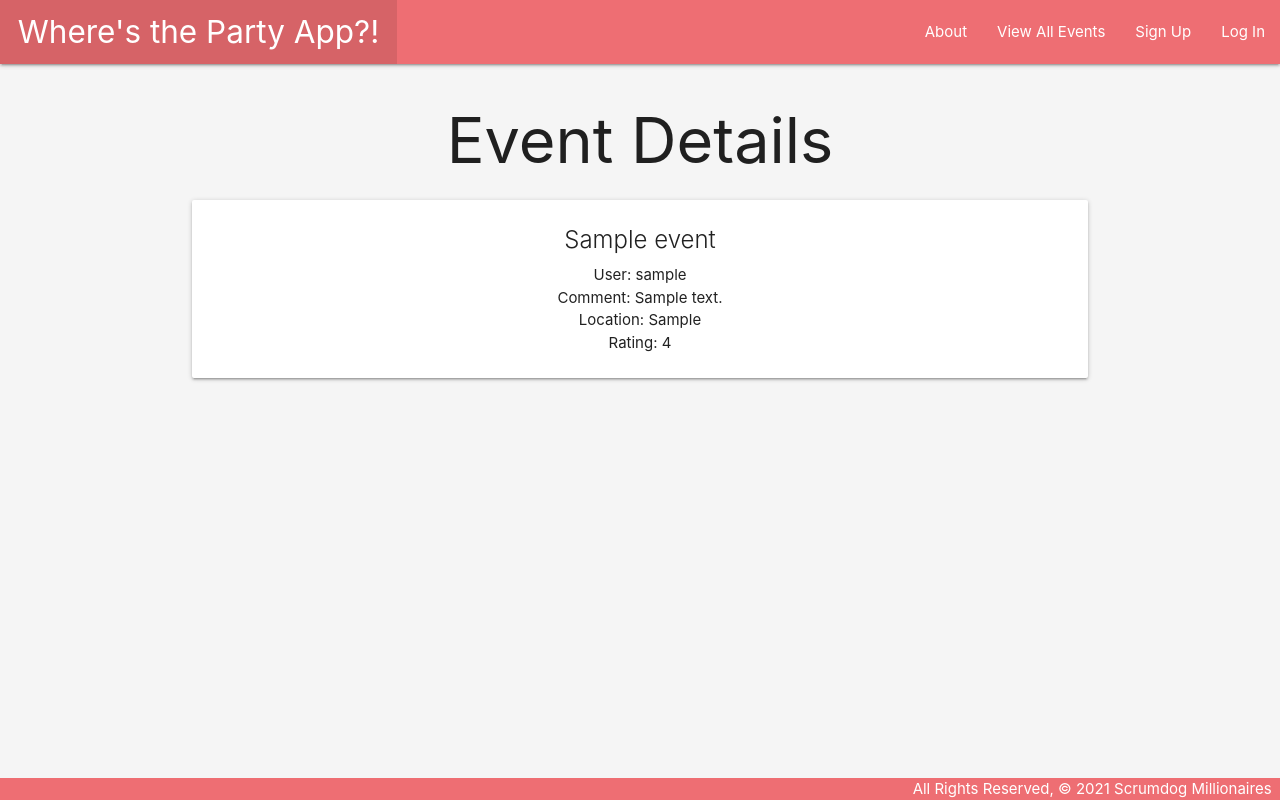
After one commit to countchrisdo/wheresthepartyapp, a Django app: page /events/1/ in a window 1280 px wide. The commit adds this page. Run offline with Django 3.2, Linux system fonts and the light colour scheme; tables that the repository leaves empty hold one stand-in row (values such as "Sample post").

Commit message:
add admin and evet detail page

```diff
--- a/main_app/admin.py
+++ b/main_app/admin.py
@@ -4,4 +4,4 @@ from .models import *
 
 
 # Register your models here.
-# admin.site.register(Event)
+admin.site.register(Event)
--- a/main_app/models.py
+++ b/main_app/models.py
@@ -19,3 +19,6 @@ class Event(models.Model):
     comment = TextField(max_length=500)
     location = CharField(max_length=200)
     rating = IntegerField()
+
+    def __str__(self):
+        return self.event_name
--- a/main_app/templates/base.html
+++ b/main_app/templates/base.html
@@ -20,7 +20,7 @@
                   </ul>
                   <ul class="right">
                   <li><a href="{% url 'about' %}">About</a></li>
-                  <li><a href="/events">View All Events</a></li>
+                  <li><a href="{% url 'index' %}">View All Events</a></li>
 
                     {% comment %} <li><a href="{% url 'index' %}">View Events</a></li> {% endcomment %}
                     <!-- <li><a href="{% url 'home' %}">Home</a></li> -->
--- /dev/null
+++ b/main_app/templates/events/detail.html
@@ -0,0 +1,17 @@
+{% extends 'base.html' %}
+
+{% block content %}
+
+<h1>Event Details</h1>
+
+<div class="card">
+  <div class="card-content">
+    <span class="card-title">{{ event.event_name }}</span>
+    <p>User: {{ event.user_name }}</p>
+    <p>Comment: {{ event.comment }}</p>
+      <p>Location: {{ event.location }}</p>
+      <p>Rating: {{ event.rating }}</p>
+  </div>
+</div>
+
+{% endblock %}
--- a/main_app/templates/events/index.html
+++ b/main_app/templates/events/index.html
@@ -6,6 +6,7 @@
 
 {% for event in events %}
   <div class="card">
+    <a href="{% url 'detail' event.id %}">
       <div class="card-content">
         <span class="card-title">{{ event.event_name }}</span>
         <p>User: {{ event.user_name }}</p>
@@ -13,6 +14,7 @@
           <p>Location: {{ event.location }}</p>
           <p>Rating: {{ event.rating }}</p>
       </div>
+    </a>
   </div>
 {% endfor %}
 
--- a/main_app/urls.py
+++ b/main_app/urls.py
@@ -5,6 +5,7 @@ urlpatterns = [
     path('', views.home, name='home'),
     path('about/', views.about, name='about'),
     path('events/', views.events_index, name='index'),
+    path('events/<int:event_id>/', views.event_detail, name='detail'),
     path('accounts/signup/', views.signup, name='signup'),
     # path('events/<int:event_id>/add_photo', views.add_photo, name='add_photo'),
 ]
--- a/main_app/views.py
+++ b/main_app/views.py
@@ -14,7 +14,12 @@ def about(request):
   return render(request, 'about.html')
 
 def events_index(request):
-  return render(request, 'events/index.html')
+  events = Event.objects.all()
+  return render(request, 'events/index.html', {'events': events})
+
+def event_detail(request, event_id):
+  event = Event.objects.get(id=event_id)
+  return render(request, 'events/detail.html', {'event': event})
 
 def signup(request):
   error_message = ''
```
Lines whose indentation alone changed are shown as unchanged.
